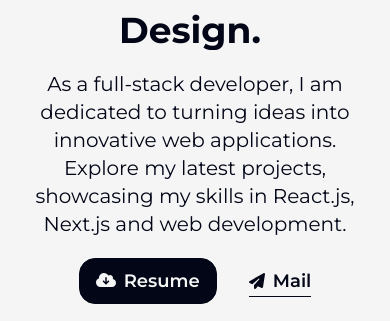
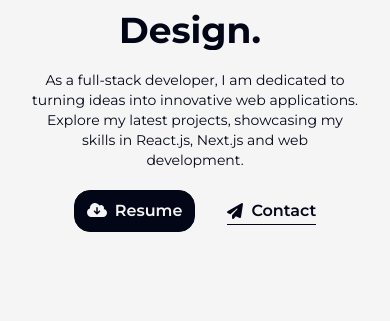
Before and after one commit to SiegfriedBz/portfolio, a Next.js app: page / in a window 390 px wide. Shown: the part 523-844 px from the top of the page. Built offline with nearby package versions, Linux system fonts and the light colour scheme.

Commit message:
change home font size

```diff
--- a/src/pages/index.js
+++ b/src/pages/index.js
@@ -43,19 +43,23 @@ export default function Home() {
                 text='Turning Vision Into Reality With Code And Design.'
                 className='!text-center text-4xl font-bold sm:text-5xl lg:!text-left lg:text-6xl'
               />
-              <p className='my-5 text-center text-xl lg:text-start'>
+              <p className='sm:text-md my-5 text-center text-sm md:text-lg lg:text-start'>
                 As a full-stack developer, I am dedicated to turning ideas into
                 innovative web applications. Explore my latest projects,
                 showcasing my skills in React.js, Next.js and web development.
               </p>
-              <div className='mx-auto flex w-full items-center justify-center font-semibold lg:justify-start'>
+              <div className='flex w-full items-center justify-center font-semibold lg:justify-start'>
                 <a
-                  className='flex min-w-[30%] rounded-2xl border border-solid border-dark bg-dark px-4 py-2 text-light transition duration-500 ease-in-out hover:border-dark hover:bg-light hover:text-dark dark:bg-light dark:text-dark
-                  dark:hover:border-light dark:hover:bg-dark dark:hover:text-light sm:px-8 sm:py-4'
+                  className='flex min-w-[30%] rounded-2xl
+                    border border-solid border-dark bg-dark px-3 py-2
+                    text-light
+                    transition duration-500 ease-in-out
+                    hover:border-dark hover:bg-light hover:text-dark dark:bg-light dark:text-dark
+                    dark:hover:border-light dark:hover:bg-dark dark:hover:text-light sm:px-6 sm:py-4'
                   href='./CV_siegfried_bozza.pdf'
                   download={true}
                 >
-                  <span className='flex items-center justify-center text-lg sm:text-xl'>
+                  <span className='flex w-full items-center justify-center text-base sm:text-lg md:text-xl'>
                     <span>
                       <FontAwesomeIcon
                         icon={faCloudArrowDown}
@@ -72,12 +76,12 @@ export default function Home() {
                   href='mailto:siegfried.bozza@yahoo.com'
                   target='_blank'
                 >
-                  <span className='group relative flex items-center text-lg sm:text-xl'>
+                  <span className='group relative flex items-center text-base sm:text-lg md:text-xl'>
                     <FontAwesomeIcon
                       icon={faPaperPlane}
                       className='w-4 md:w-5'
                     />
-                    <span className='ps-2'>Mail</span>
+                    <span className='ps-2'>Contact</span>
                     <span
                       className='ease absolute -bottom-0.5
                         left-0 inline-block h-[1px] w-full
```
